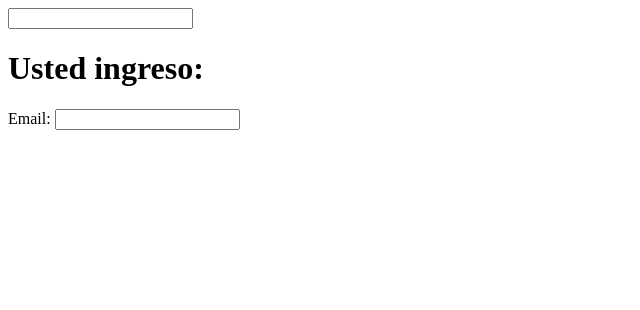
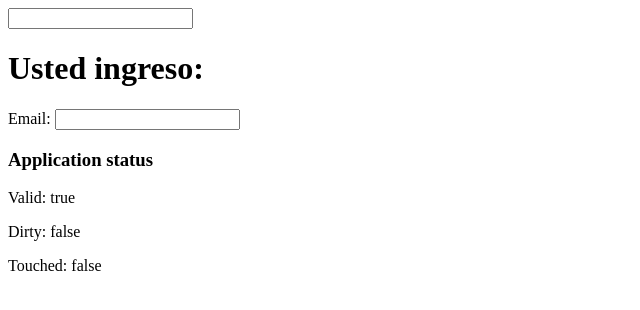
Before and after one commit to wir0x/curso-angularjs, a website: page index.html in a window 1280 px wide. Shown: the whole page, without its empty margins (0-640 px from the left). Drawn offline with nearby package versions, Linux system fonts and the light colour scheme.

Commit message:
validation

```diff
--- a/index.html
+++ b/index.html
@@ -14,6 +14,10 @@
 <form name="myForm">
     Email: <input type="email" name="myAddress" ng-model="text">
     <span ng-show="myForm.myAddress.$error.email" > no es un email valido!</span>
+    <h3>Application status</h3>
+    <p> Valid: {{myForm.myAddress.$valid}}</p>
+    <p>Dirty: {{myForm.myAddress.$dirty}}</p>
+    <p>Touched: {{myForm.myAddress.$touched}}</p>
 </form>
 
 
```
